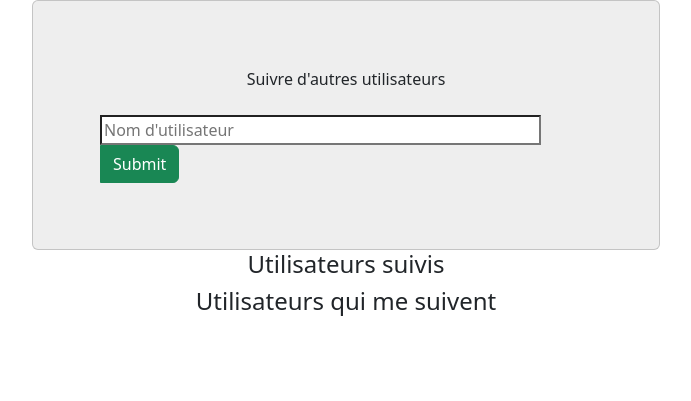
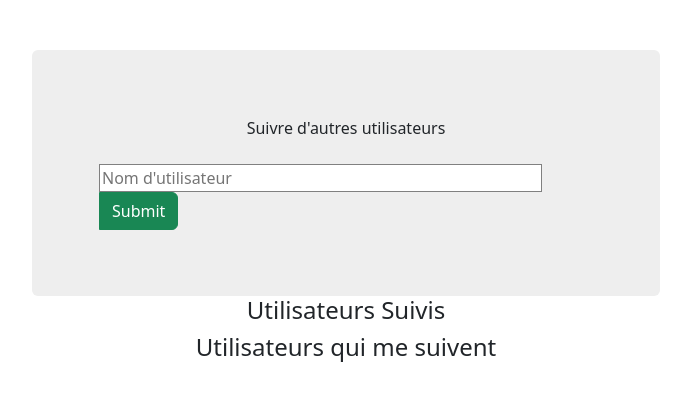
Before and after one commit to Antho78780/Developpez-une-application-Web-en-utilisant-Django, a Django app: page /flux/subscription/ in a window 1280 px wide. Shown: the part 56-457 px from the top of the page, without its empty margins (294-985 px from the left). Run offline with Django 4.2, Linux system fonts and the light colour scheme; a user stored in the database is signed in.

Commit message:
amélioration du css

```diff
--- a/litReview/flux/models.py
+++ b/litReview/flux/models.py
@@ -11,7 +11,7 @@
     time_created = models.DateTimeField(auto_now_add=True)
 
 class Review(models.Model):
-    ticket = models.ForeignKey(to=Ticket, on_delete=models.CASCADE)
+    ticket = models.ForeignKey(to=Ticket, on_delete=models.CASCADE, related_name="reviews")
     rating = models.PositiveSmallIntegerField(
         validators=[MinValueValidator(0), MaxValueValidator(5)], verbose_name='Note'
     )
--- a/litReview/flux/static/flux.css
+++ b/litReview/flux/static/flux.css
@@ -31,7 +31,9 @@
 }
 .card {
     margin-top: 20px;
+    background-color: #92a8d1 !important;
 }
+
 span {
     margin-left: auto;
 }
--- a/litReview/flux/static/posts.css
+++ b/litReview/flux/static/posts.css
@@ -25,4 +25,6 @@
 }
 .card {
     margin-top: 20px;
+    background-color: #92a8d1 !important;
+    border: none !important;
 }
--- a/litReview/flux/static/subscription.css
+++ b/litReview/flux/static/subscription.css
@@ -3,22 +3,24 @@
     margin-right: 20px;
 }
 #card{
+    margin-top: 50px;
     padding: 20px;
     background-color: #eee;
     padding-bottom: 50px;
     padding-top: 50px;
+    border: none;
 }
 .followed, .followed_by {
     text-align: center;
     width: 50%;
     margin: auto;
 }
-.test {
+.block_followed {
     display: flex;
     justify-content: space-between;
     border: 1px solid black;
 }
-.test2 {
+.block_followed_by {
     text-align: left;
     border: 1px solid black;
 }
@@ -36,4 +38,8 @@
 }
 #id_username {
     width: 90%;
+    border: 1px solid grey;
 }
+h4 {
+    text-align: center;
+}
--- a/litReview/flux/templates/subscription.html
+++ b/litReview/flux/templates/subscription.html
@@ -33,10 +33,72 @@
             </div>
         </div>
     </div>
-    <div class="followed">
+    <h4>Utilisateurs Suivis</h4>
+    {% for u in userFollow %}
+    {% if request.user != u.user %}
+    <div class="container">
+        <div class="profile-container">
+            <div class="profile-content">
+                    <div class="row">
+                        <div class="col-xl-12">
+                            <div class="tab-content p-0">
+                                <div class="tab-pane fade active show" id="profile-followers">
+                                    <div class="list-group">
+                                        <div class="list-group-item d-flex align-items-center">
+                                            <div class="flex-fill pl-3 pr-3">
+                                                <div>{{u.user}}</div>
+                                            </div>
+                                            <form method="post" action="{% url 'flux:delete_subscription' %}">
+                                                {% csrf_token %}
+                                                <input type="hidden" value="{{u.id}}" name="user_id">
+                                                <button type="submit" class="btn btn-danger">Désabonner</button>
+                                            </form>
+                                        </div>
+                                </div>
+                            </div>
+                        </div>
+                    </div>
+                </div>
+            </div>
+        </div>
+    </div>
+    {% endif %}
+    {% endfor %}
+    <h4>Utilisateurs qui me suivent</h4>
+    {% for u in userFollow %}
+    {% if request.user != u.followed_user %}
+    <div class="container">
+        <div class="profile-container">
+            <div class="profile-content">
+                    <div class="row">
+                        <div class="col-xl-12">
+                            <div class="tab-content p-0">
+                                <div class="tab-pane fade active show" id="profile-followers">
+                                    <div class="list-group">
+                                        <div class="list-group-item d-flex align-items-center">
+                                            <div class="flex-fill pl-3 pr-3">
+                                                <div>{{u.followed_user}}</div>
+                                            </div>
+                                            <form method="post" action="{% url 'flux:delete_subscription' %}">
+                                                {% csrf_token %}
+                                                <input type="hidden" value="{{u.id}}" name="user_id">
+                                                <button type="submit" class="btn btn-danger">Désabonner</button>
+                                            </form>
+                                        </div>
+                                </div>
+                            </div>
+                        </div>
+                    </div>
+                </div>
+            </div>
+        </div>
+    </div>
+    {% endif %}
+    {% endfor %}
+    <!-- <div class="followed">
         <h4>Utilisateurs suivis</h4>
         {% for u in userFollows %}
-        <div class="test">
+        <div class="block_followed">
             {% if request.user == u.followed_user %}
                 <p>{{u.user}}</p>
                 <form method="post" action="{% url 'flux:delete_subscription' %}">
@@ -51,11 +113,12 @@
     <div class="followed_by">
         <h4>Utilisateurs qui me suivent</h4>
         {% for u in userFollows %}
-        <div class="test2">
+        <div class="block_followed_by">
             {% if request.user == u.user %}
                 <p>{{u.followed_user}}</p>
             {% endif %}
         </div>
         {% endfor %}
     </div>
+    -->
 {% endblock %}
--- a/litReview/flux/urls.py
+++ b/litReview/flux/urls.py
@@ -8,7 +8,7 @@
 urlpatterns = [
     path("flux/", views.flux, name="flux"),
     path("flux/ticket/", views.create_ticket, name="ticket"),
-    path("flux/posts/update_ticket/<ticket_id>", views.update_ticket, name="update-ticket"),
+    path("flux/posts/update_ticket/<ticket_id>", views.create_ticket, name="update-ticket"),
     path("flux/review/", views.create_review_and_ticket, name="review"),
     path("flux/review_response/<ticket_id>", views.create_review_response, name="review_response"),
     path("flux/posts/", views.posts, name="posts"),
--- a/litReview/flux/views.py
+++ b/litReview/flux/views.py
@@ -4,22 +4,24 @@
 from django.contrib.auth.decorators import login_required
 from account.models import User
 from django.db import IntegrityError
+from django.db.models import Q
+
 
 
 @login_required
 def flux(request):
-    ticket = Ticket.objects.all()
-    review = Review.objects.all()
-    userFollows = UserFollows.objects.all()
-    return render(request, "flux.html", context={"ticket": ticket, "review": review, "userFollows": userFollows})
+    ticket = Ticket.objects.filter(Q(user=request.user) | Q(user__in=request.user.followed.all()))
+
+    return render(request, "flux.html", context={"ticket": ticket})
 
 
 @login_required
-def create_ticket(request):
-    form = TicketForm()
+def create_ticket(request, ticket_id=None):
+    if ticket_id is not None:
+        ticket = get_object_or_404(Ticket, pk=ticket_id, user=request.user)
 
+    form = TicketForm(request.POST if request.method == "POST" else None, request.FILES if request.method == "POST" else None, instance=ticket if ticket_id is not None else None)
     if request.method == "POST":
-        form = TicketForm(request.POST, request.FILES)
         if form.is_valid():
             form_save = form.save(commit=False)
             form_save.user = request.user
@@ -28,15 +30,6 @@
 
     return render(request, "ticket.html", context={"form": form})
 
-def update_ticket(request, ticket_id):
-    ticket = Ticket.objects.get(pk=ticket_id, user=request.user)
-    form = TicketForm()
-    if request.method == "POST":
-        ticket.title = request.POST["title"]
-        ticket.description = request.POST["description"]
-        ticket.save()
-        return redirect("flux:flux")
-    return render(request, "ticket.html", context={"form": form})
 
 @login_required
 def create_review_and_ticket(request):
@@ -60,7 +53,7 @@
 
 @login_required
 def create_review_response(request, ticket_id):
-    ticket = Ticket.objects.get(pk=ticket_id)
+    ticket = get_object_or_404(Ticket, pk=ticket_id)
     review = ReviewForm()
     if request.method == "POST":
         review = ReviewForm(request.POST)
@@ -82,22 +75,21 @@
 
 @login_required
 def deleteReview(request, review_id):
-    review = Review.objects.get(pk=review_id)
-    review.delete()
+    get_object_or_404(Review, pk=review_id, user=request.user).delete()
     return redirect("flux:posts")
 
 @login_required
 def subscription(request):
-    userFollow = UserFollows.objects.all()
+    userFollow =  UserFollows.objects.filter(Q(followed_user=request.user) | Q(user=request.user))
     form = FollowingForm(request.POST if request.method == "POST" else None)
     if request.method == "POST" and form.is_valid():
         try:
-            userFollows = UserFollows.objects.create(user=User.objects.get(username=form.cleaned_data["username"]), followed_user=request.user)
+            UserFollows.objects.create(user=User.objects.get(username=form.cleaned_data["username"]), followed_user=request.user)
             form = FollowingForm()
         except IntegrityError:
             form.add_error("username", "Vous suivez deja cette personne")
 
-    return render(request, "subscription.html", context={"userFollows": userFollow, "form": form})
+    return render(request, "subscription.html", context={"form": form, "userFollow": userFollow})
 
 @login_required
 def posts(request):
```
Also changed, not shown: litReview/flux/templates/flux.html (+4 -14 lines), litReview/flux/templates/posts.html (+4 -4 lines).
